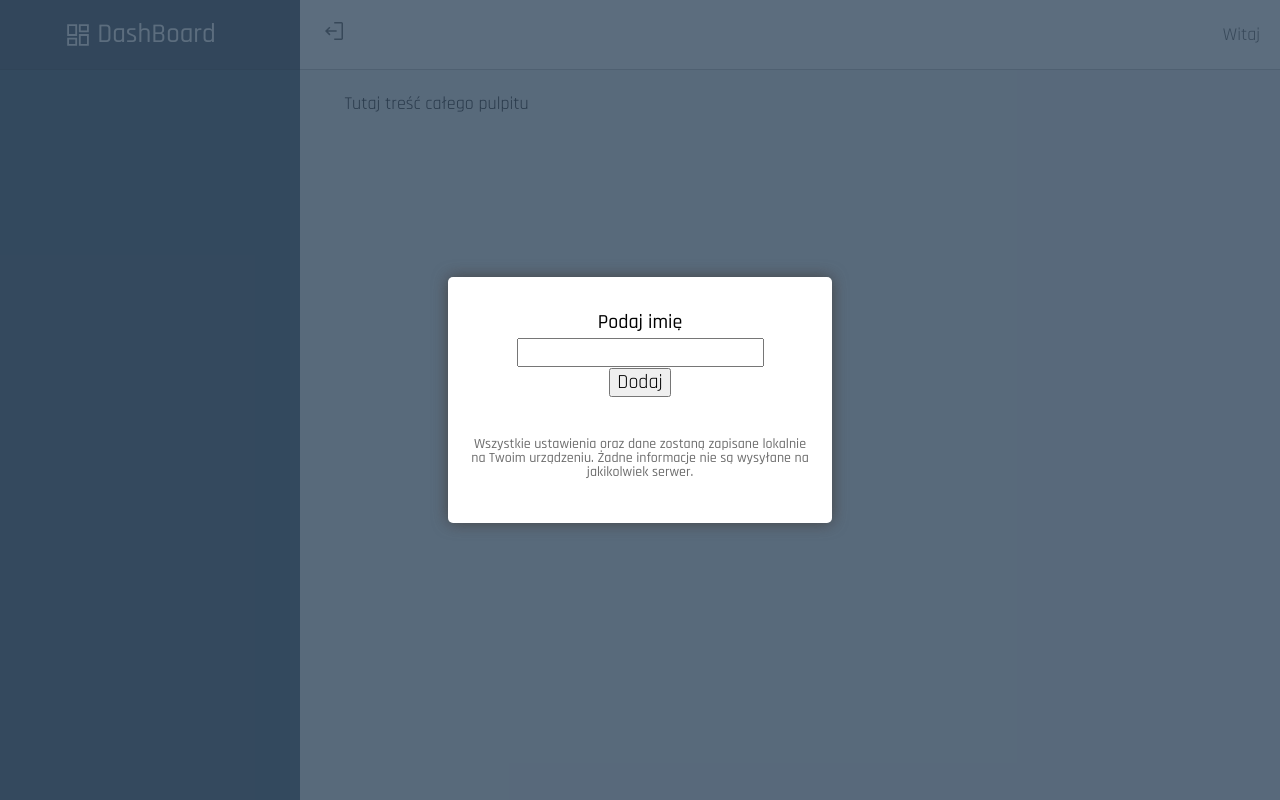
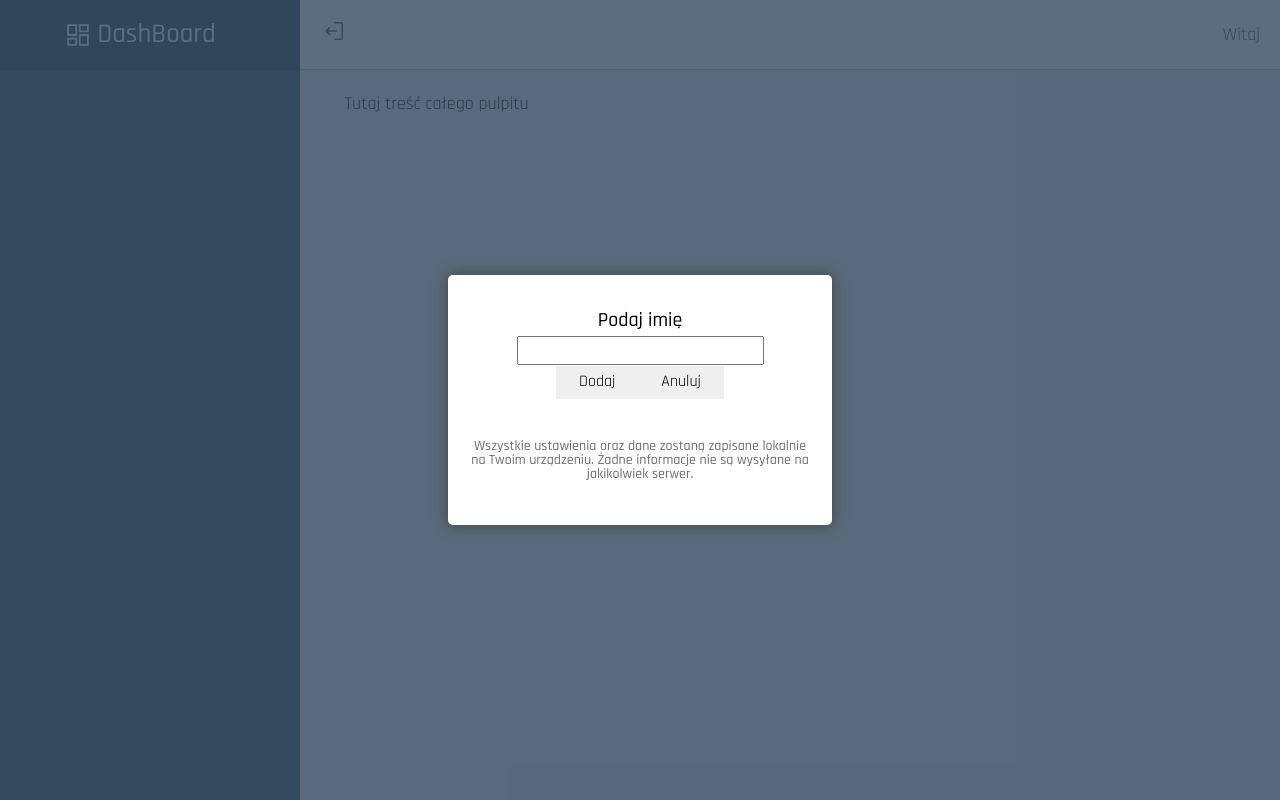
Before and after one commit to Maciej86/dashboard, a React (Create React App) app: page / in a window 1280 px wide. Built offline with nearby package versions, Linux system fonts and the light colour scheme.

Commit message:
Create button Confirm and Cancel

```diff
--- /dev/null
+++ b/src/common/Button/index.tsx
@@ -0,0 +1,13 @@
+import { ButtonAnnul, ButtonOk } from "./styled";
+
+interface OptionButton {
+  readonly text: string;
+}
+
+export const ButtonConfirm = ({ text }: OptionButton) => {
+  return <ButtonOk>{text}</ButtonOk>;
+};
+
+export const ButtonCancel = ({ text }: OptionButton) => {
+  return <ButtonAnnul>{text}</ButtonAnnul>;
+};
--- /dev/null
+++ b/src/common/Button/styled.ts
@@ -0,0 +1,12 @@
+import styled from "styled-components";
+
+const Button = styled.button`
+  padding: 7px 23px;
+  font-size: 16px;
+  border: none;
+  cursor: pointer;
+`;
+
+export const ButtonOk = styled(Button)``;
+
+export const ButtonAnnul = styled(Button)``;
--- a/src/features/Name/index.tsx
+++ b/src/features/Name/index.tsx
@@ -1,5 +1,6 @@
 import { useState } from "react";
 import { useDispatch } from "react-redux";
+import { ButtonCancel, ButtonConfirm } from "../../common/Button";
 import { fetchNewName } from "./sliceName";
 import { Wrapper, Window, Title, Description } from "./styled";
 
@@ -29,7 +30,8 @@ export const Name = () => {
             onChange={({ target }) => setUserName(target.value)}
           />
           <div>
-            <button>Dodaj</button>
+            <ButtonConfirm text={"Dodaj"} />
+            <ButtonCancel text={"Anuluj"} />
           </div>
         </form>
         <Description>
```
